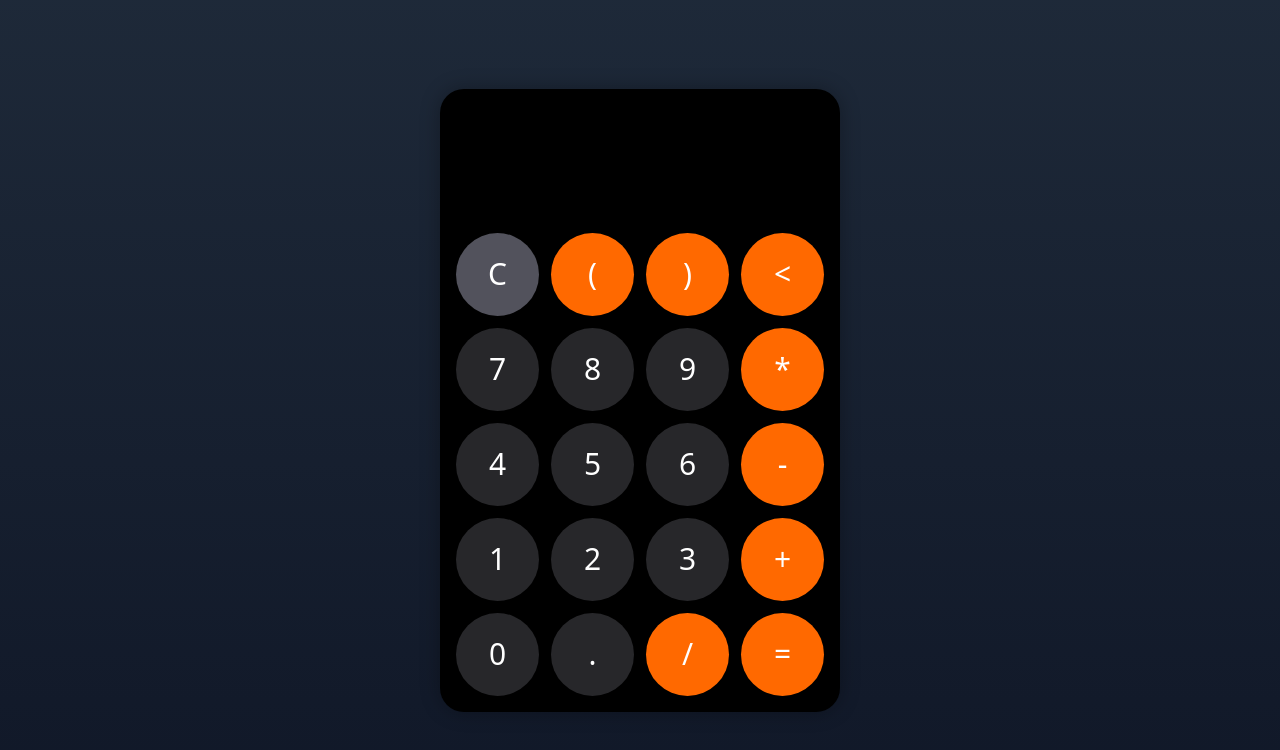
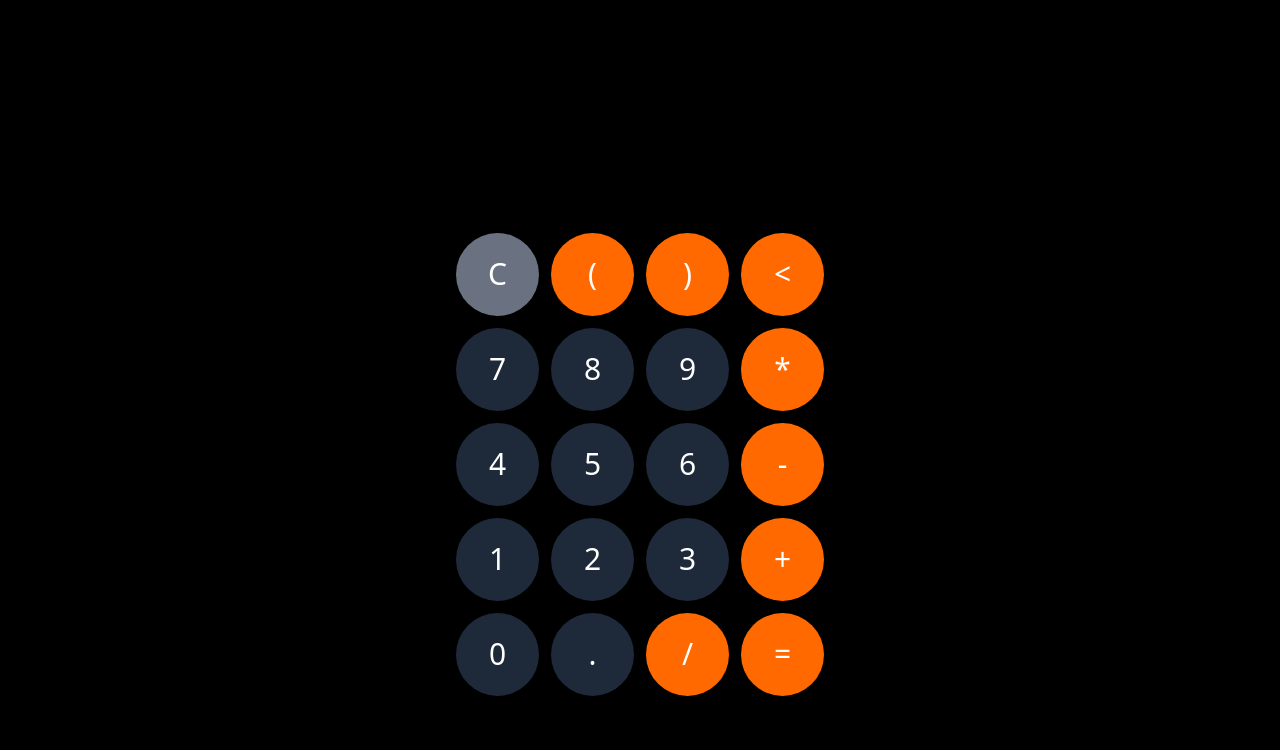
Before and after one commit to Devuno-official/Calculator, a React (Vite) app: page / in a window 1280 px wide. Shown: the top 750 px of the page. Built offline with nearby package versions, Linux system fonts and the light colour scheme.

Commit message:
make it more reponsive and scalable

```diff
--- a/src/Components/Button.jsx
+++ b/src/Components/Button.jsx
@@ -1,11 +1,13 @@
 let Btn = function ({ symbol, showValHandle }) {
   return symbol.map((arr) => {
     const getButtonStyle = () => {
-      if (arr === "C") return "bg-zinc-600 hover:bg-zinc-700";
-      if (arr === "=") return "bg-orange-500 hover:bg-orange-600";
+      if (arr === "C")
+        return "bg-gray-500 hover:bg-gray-400 active:bg-gray-600";
+      if (arr === "=")
+        return "bg-orange-500 hover:bg-orange-400 active:bg-orange-600";
       if (["+", "-", "*", "/", "(", ")", "<"].includes(arr))
-        return "bg-orange-500 hover:bg-orange-600";
-      return "bg-zinc-800 hover:bg-zinc-700";
+        return "bg-orange-500 hover:bg-orange-400 active:bg-orange-600";
+      return "bg-gray-800 hover:bg-gray-700 active:bg-gray-900";
     };
 
     return (
@@ -13,12 +15,12 @@ let Btn = function ({ symbol, showValHandle }) {
         key={arr}
         type="button"
         className={`${getButtonStyle()}
-                         aspect-square w-full min-h-[60px] sm:min-h-[70px] md:min-h-[80px]
+                         aspect-square w-full min-h-[80px] sm:min-h-[70px] md:min-h-[80px]
                          flex items-center justify-center
-                         rounded-full text-white text-xl sm:text-2xl md:text-3xl font-medium
-                         transition-colors duration-150
-                         active:brightness-75
-                         touch-manipulation`}
+                         rounded-none sm:rounded-full text-white text-3xl sm:text-2xl md:text-3xl font-medium
+                         transition-all duration-100
+                         touch-manipulation
+                         border border-gray-700 sm:border-transparent`}
         onClick={showValHandle}
       >
         {arr}
--- a/src/Components/Container.jsx
+++ b/src/Components/Container.jsx
@@ -1,7 +1,7 @@
 let Container = (props) => {
   return (
-    <div className="min-h-screen w-full bg-gradient-to-b from-gray-800 to-gray-900 flex items-center justify-center p-2 sm:p-4 md:p-6 lg:p-8">
-      <div className="w-full h-full sm:h-auto max-w-[100vw] sm:max-w-[360px] md:max-w-[400px] flex flex-col items-center justify-center sm:justify-start">
+    <div className="min-h-screen w-full bg-black flex items-center justify-center p-0 sm:p-4 md:p-6 lg:p-8">
+      <div className="w-full h-screen sm:h-auto max-w-[100vw] sm:max-w-[360px] md:max-w-[400px] flex flex-col items-center justify-center sm:justify-start">
         {props.children}
       </div>
     </div>
```
